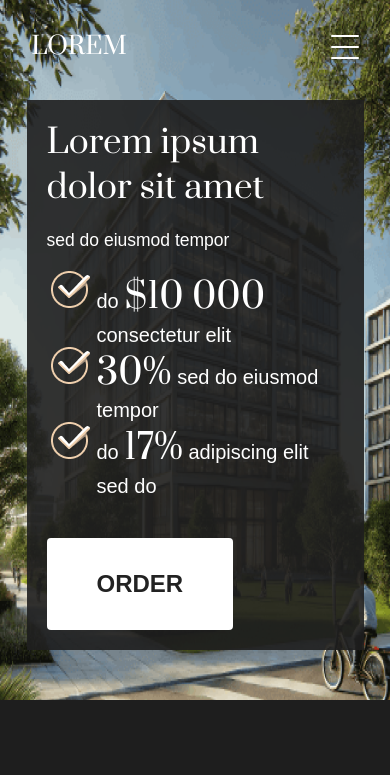
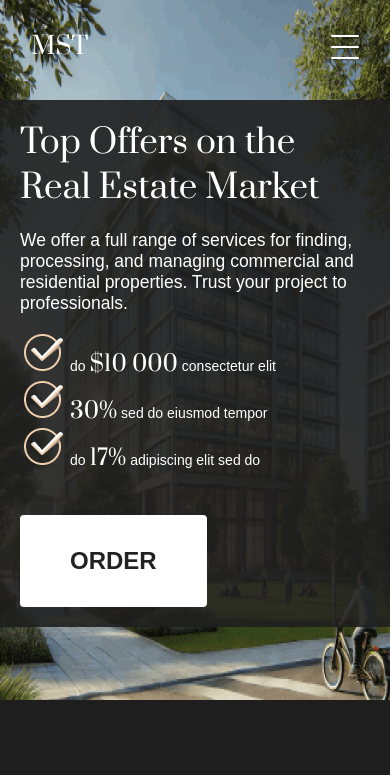
Before and after one commit to ArsShon2000/test-MST, a plain HTML site: page index.html in a window 390 px wide. Shown: the top 775 px of the page. Drawn offline with Linux system fonts and the light colour scheme.

Commit message:
fadsfasdf

```diff
--- a/index.html
+++ b/index.html
@@ -10,9 +10,8 @@
 </head>
 
 <body>
-
     <header>
-        <div>LOREM</div>
+        <div>MST</div>
         <nav>
             <a href="#">CONSECTETUR</a>
             <a href="#">SIT AMET</a>
@@ -38,8 +37,8 @@
 
     <section class="mst">
         <div class="mstText">
-            <h1>Lorem ipsum <br /> dolor sit amet</h1>
-            <p>sed do eiusmod tempor</p>
+            <h1>Top Offers on the <br /> Real Estate Market</h1>
+            <p>We offer a full range of services for finding, processing, and managing commercial and residential properties. Trust your project to professionals.</p>
             <ul>
                 <li>do <span>$10 000</span> consectetur elit</li>
                 <li><span>30%</span> sed do eiusmod tempor</li>
--- a/styles.css
+++ b/styles.css
@@ -186,8 +186,8 @@ header nav a {
 }
 
 .mstText {
-    margin: auto auto 50px 8%;
-    max-width: 537px;
+    margin: auto 8% 50px 8%;
+    /* max-width: 537px; */
     z-index: 1;
 }
 
@@ -577,6 +577,14 @@ footer nav a {
         font-size: 40px;
     }
 
+    .mst ul {
+        font-size: 18px;
+    }
+
+    .mst span {
+        font-size: 28px;
+    }
+
     .mst p {
         font-size: 22px;
     }
@@ -624,16 +632,22 @@ footer nav a {
         font-size: 33px;
     }
 
+    .mst ul {
+        font-size: 14px;
+    }
+
+    .mst span {
+        font-size: 22px;
+    }
+
     .mst p {
         font-size: 17.5px;
     }
 
     .mstText {
         z-index: 1;
-        margin: 332px auto 50px auto;
-        margin-right: auto;
-        margin-top: 100px;
-        max-width: 337px;
+        margin: 100px 8% 50px 8%;
+        /* max-width: 337px; */
     }
 
     .infoSection img {
@@ -684,6 +698,12 @@ footer nav a {
 }
 
 @media (max-width: 500px) {
+
+    .mstText {
+        z-index: 1;
+        margin: 100px auto 50px auto;
+        /* max-width: 337px; */
+    }
     .infoText {
         min-width: 300px;
         margin: 2% 10%;
```
